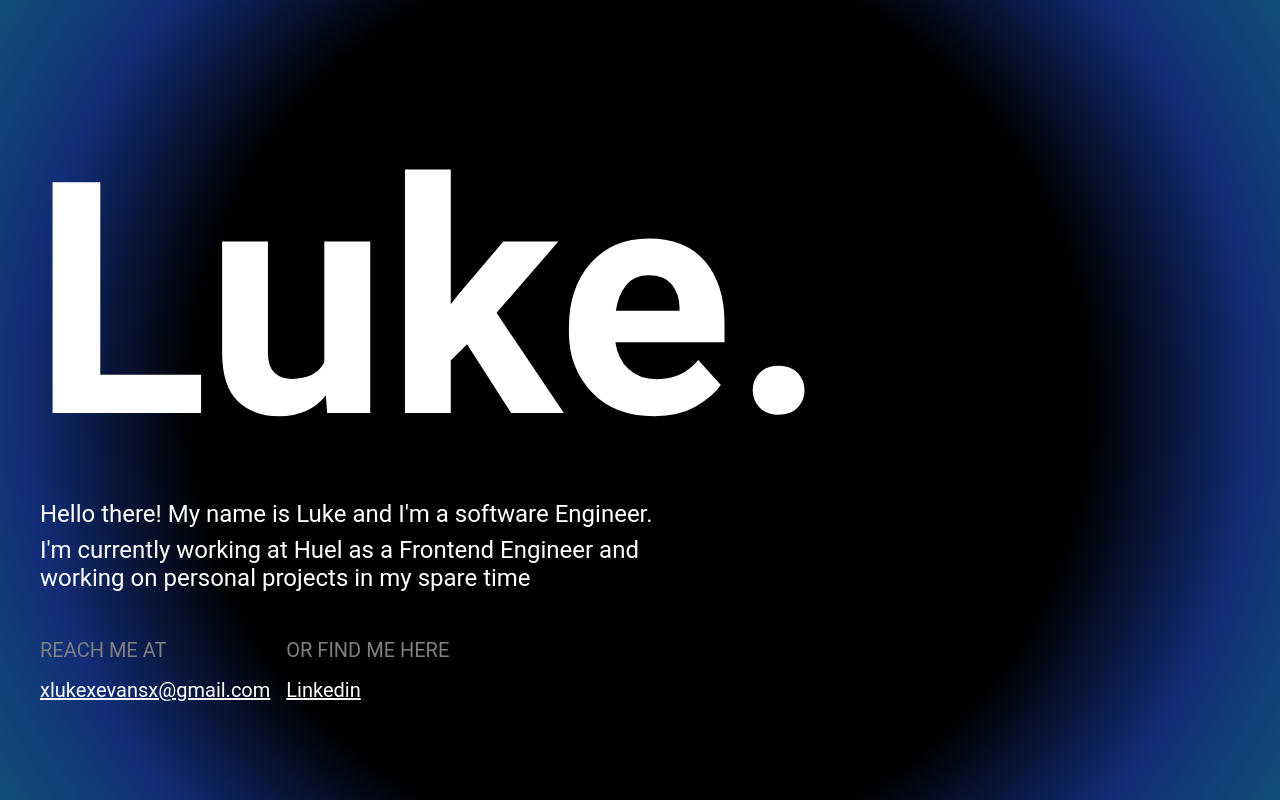
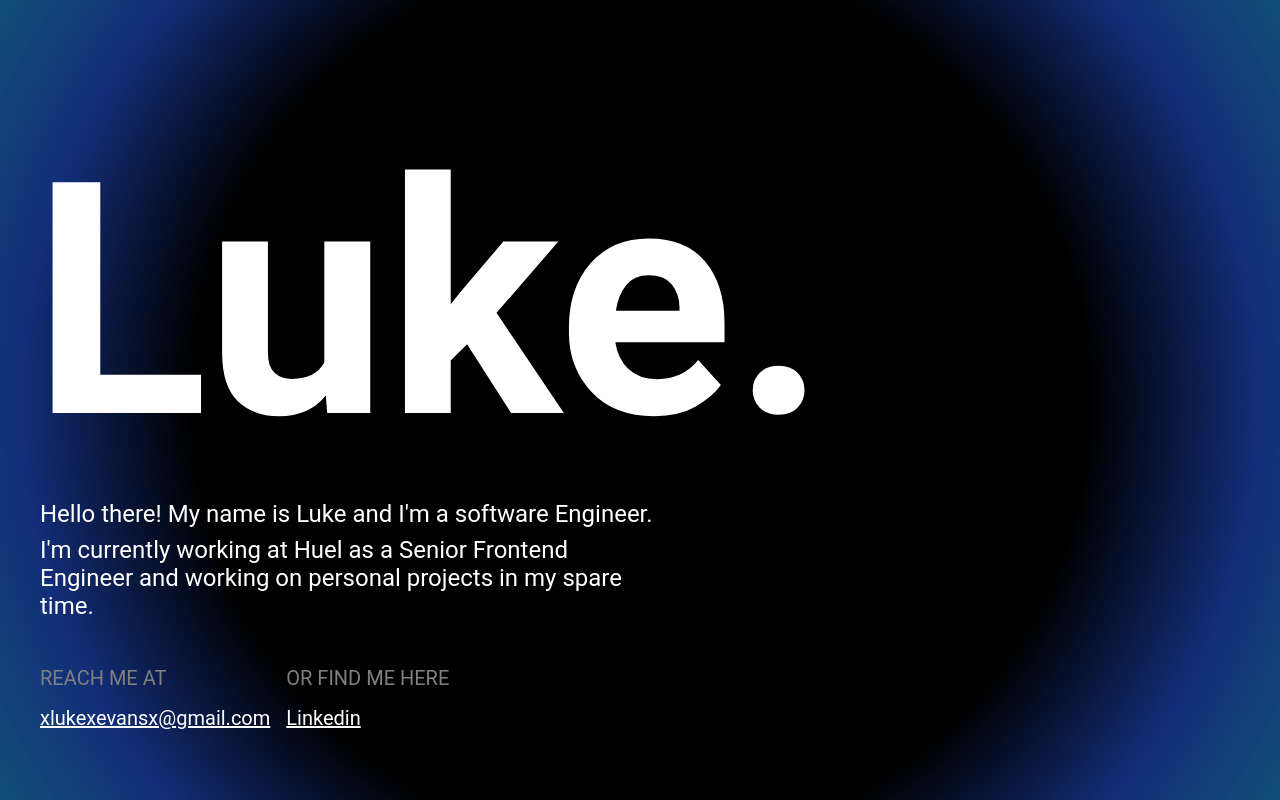
Before and after one commit to Luke-Evans/lukee.dev, a Next.js app in the folder apps/web/: page /portfolio in a window 1280 px wide. Built offline with nearby package versions, Linux system fonts and the light colour scheme; a web font is replaced by a local one.

Commit message:
copy update

```diff
--- a/apps/web/app/portfolio/page.tsx
+++ b/apps/web/app/portfolio/page.tsx
@@ -10,8 +10,8 @@ function pages() {
         <div className="Portfolio_summary">
           <p>Hello there! My name is Luke and I'm a software Engineer.</p>
           <p>
-            I'm currently working at Huel as a Frontend Engineer and working on
-            personal projects in my spare time
+            I'm currently working at Huel as a Senior Frontend Engineer and
+            working on personal projects in my spare time.
           </p>
         </div>
         <div className="Portfolio_links">
```
